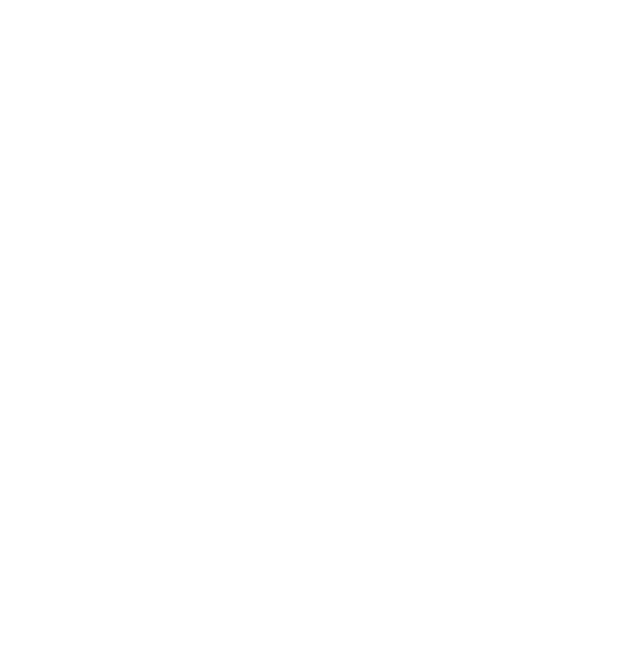
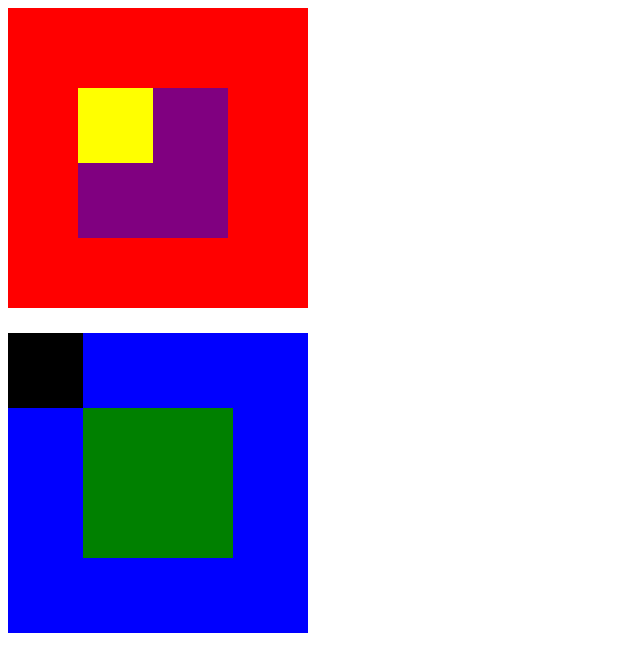
Before and after one commit to MariaJesusOliva/Practicing-CSS, a plain HTML site: page Positioning & Floats/Posicionando cajas/index.html in a window 1280 px wide. Shown: the whole page, without its empty margins (0-640 px from the left). Drawn offline with Linux system fonts and the light colour scheme.

Commit message:
Cancha redonda y boxs

```diff
--- a/Positioning & Floats/La cancha/style.css
+++ b/Positioning & Floats/La cancha/style.css
@@ -34,6 +34,7 @@
     position: relative;
     top: 64px;
     left: 80px;
+    border-radius: 50%;
 }
 .pelota {
     width: 10px;
@@ -41,7 +42,7 @@
     background-color: white;
     display: inline-block;
     position: relative;
-
+    border-radius: 50%;
 }
 .uno {
     top: 50px;
--- a/Positioning & Floats/Posicionando cajas/index.html
+++ b/Positioning & Floats/Posicionando cajas/index.html
@@ -0,0 +1,23 @@
+<!DOCTYPE html>
+<html lang="en">
+<head>
+    <meta charset="UTF-8">
+    <meta name="viewport" content="width=device-width, initial-scale=1.0">
+    <meta http-equiv="X-UA-Compatible" content="ie=edge">
+    <link rel="stylesheet" href="style.css">
+    <title>Cajas</title>
+</head>
+<body>
+    <div class="box1">
+        <div class="red"></div>
+        <div class="purple"></div>
+        <div class="yellow"></div>
+    </div>
+    <div class="box2">
+        <div class="blue"></div>
+        <div class="green"></div>
+        <div class="black"></div>
+    </div>
+
+</body>
+</html>
--- a/Positioning & Floats/Posicionando cajas/style.css
+++ b/Positioning & Floats/Posicionando cajas/style.css
@@ -0,0 +1,45 @@
+.red {
+    width: 300px;
+    height: 300px;
+    background-color: red;
+    position: static;
+}
+.purple {
+    width: 150px;
+    height: 150px;
+    background-color: purple;
+    position: relative;
+    top: -220px;
+    left: 70px;
+}
+.yellow {
+    width: 75px;
+    height: 75px;
+    background-color: yellow;
+    position: relative;
+    top: -370px;
+    left: 70px;
+}
+.blue {
+    width: 300px;
+    height: 300px;
+    background-color: blue;
+    position: relative;
+    top: -200px;
+
+}
+.green {
+    width: 150px;
+    height: 150px;
+    background-color: green;
+    position: relative;
+    top: -425px;
+    left: 75px;
+}
+.black {
+    width: 75px;
+    height: 75px;
+    background-color: black;
+    position: relative;
+    top: -650px;
+}
```
